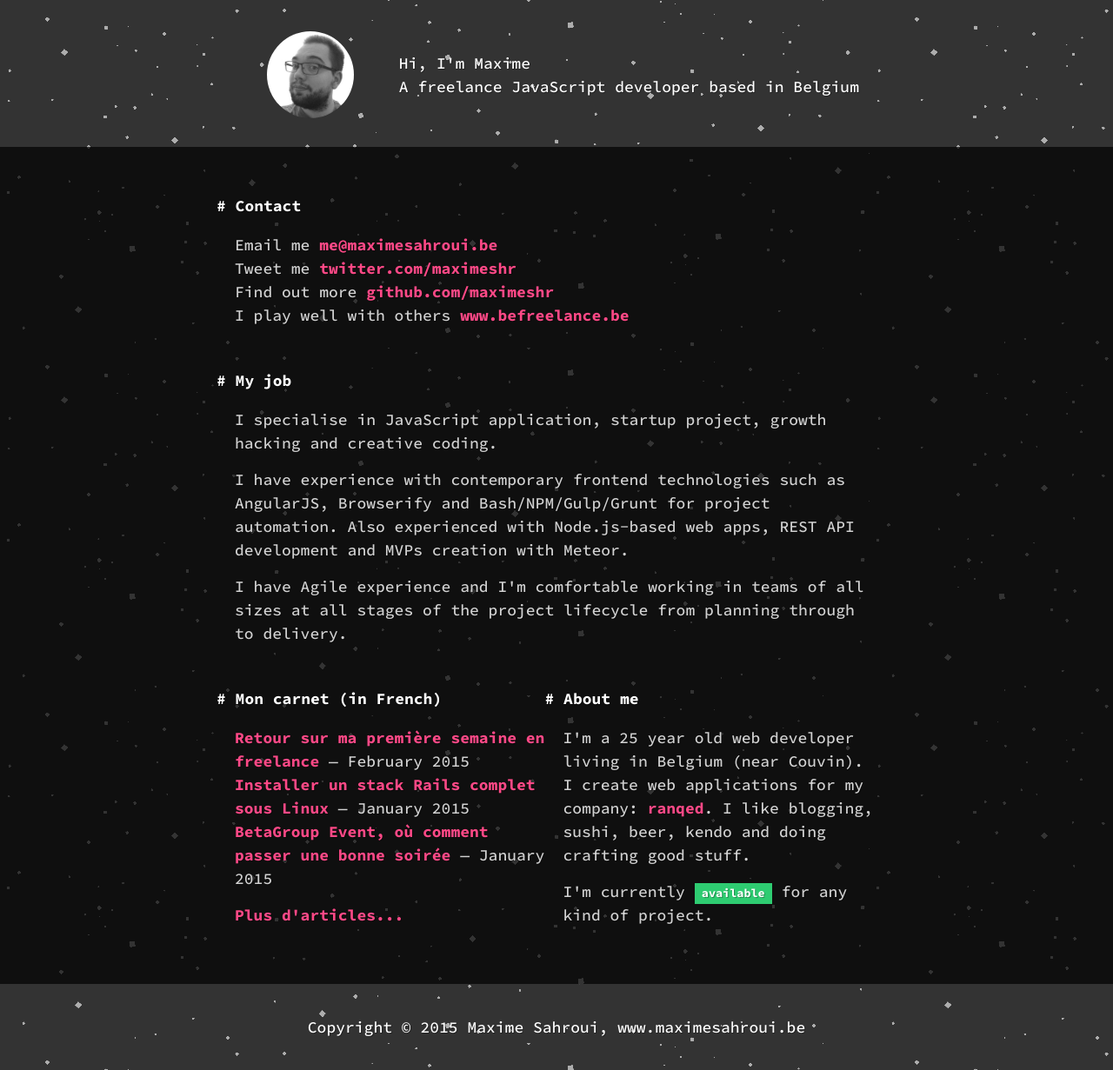
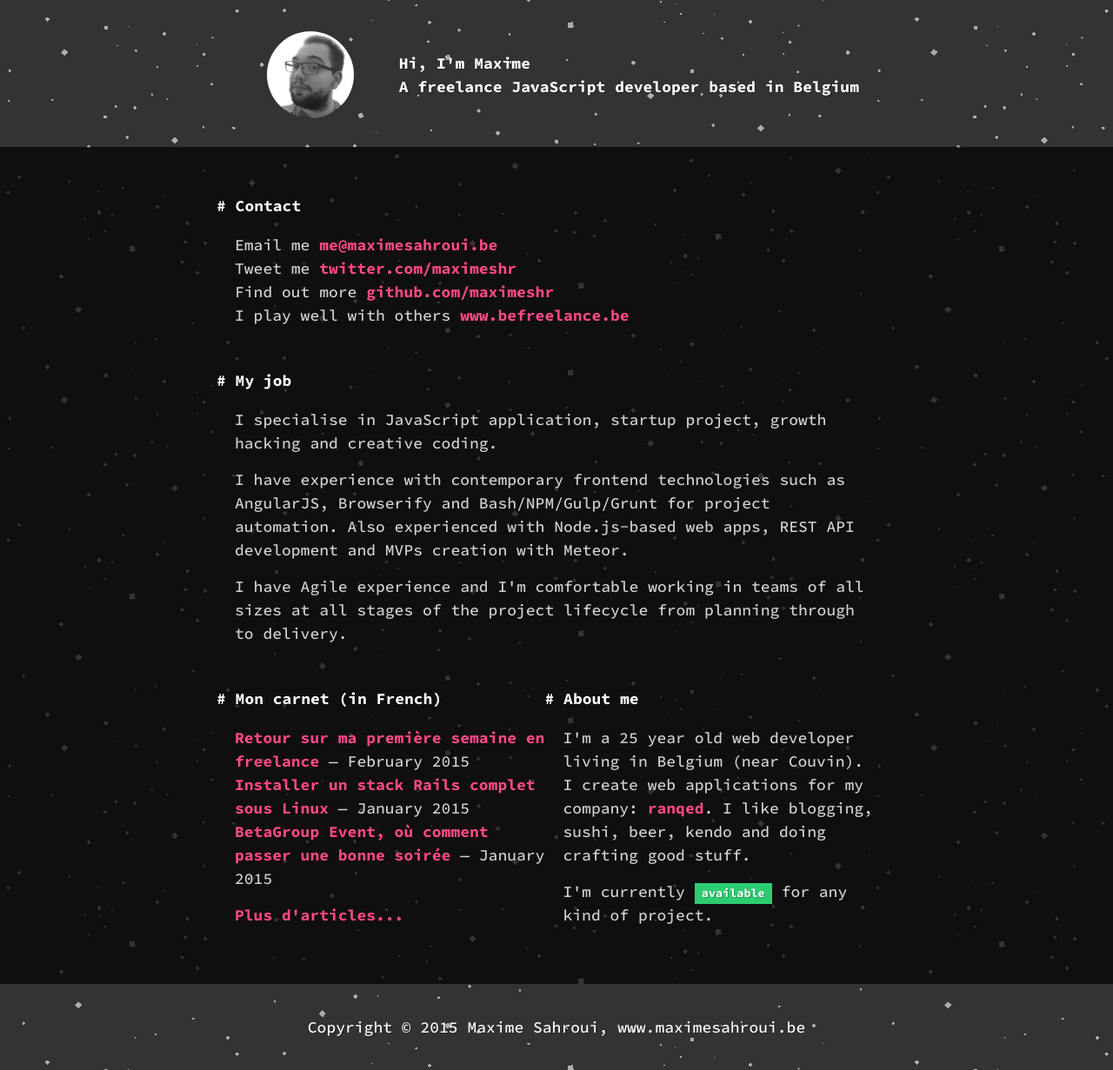
Before and after one commit to maximeshr/maximeshr.github.io, a Jekyll site: the page built from index.html, in a window 1280 px wide. Shown: the whole page at 87% size. Built offline with Jekyll 4.4.1, drawn with Linux system fonts in a browser that asks for light colours.

Commit message:
fixing header 1 size

```diff
--- a/_sass/_base.scss
+++ b/_sass/_base.scss
@@ -93,6 +93,10 @@ strong, b {
 h1, h2, h3, h4, h5, h6 {
     font-weight: 500;
     color: $text-color-alternative;
+}
+
+h1 {
+   font-weight: 800;
 }
 
 
```
Also changed, not shown: 2 other files.
